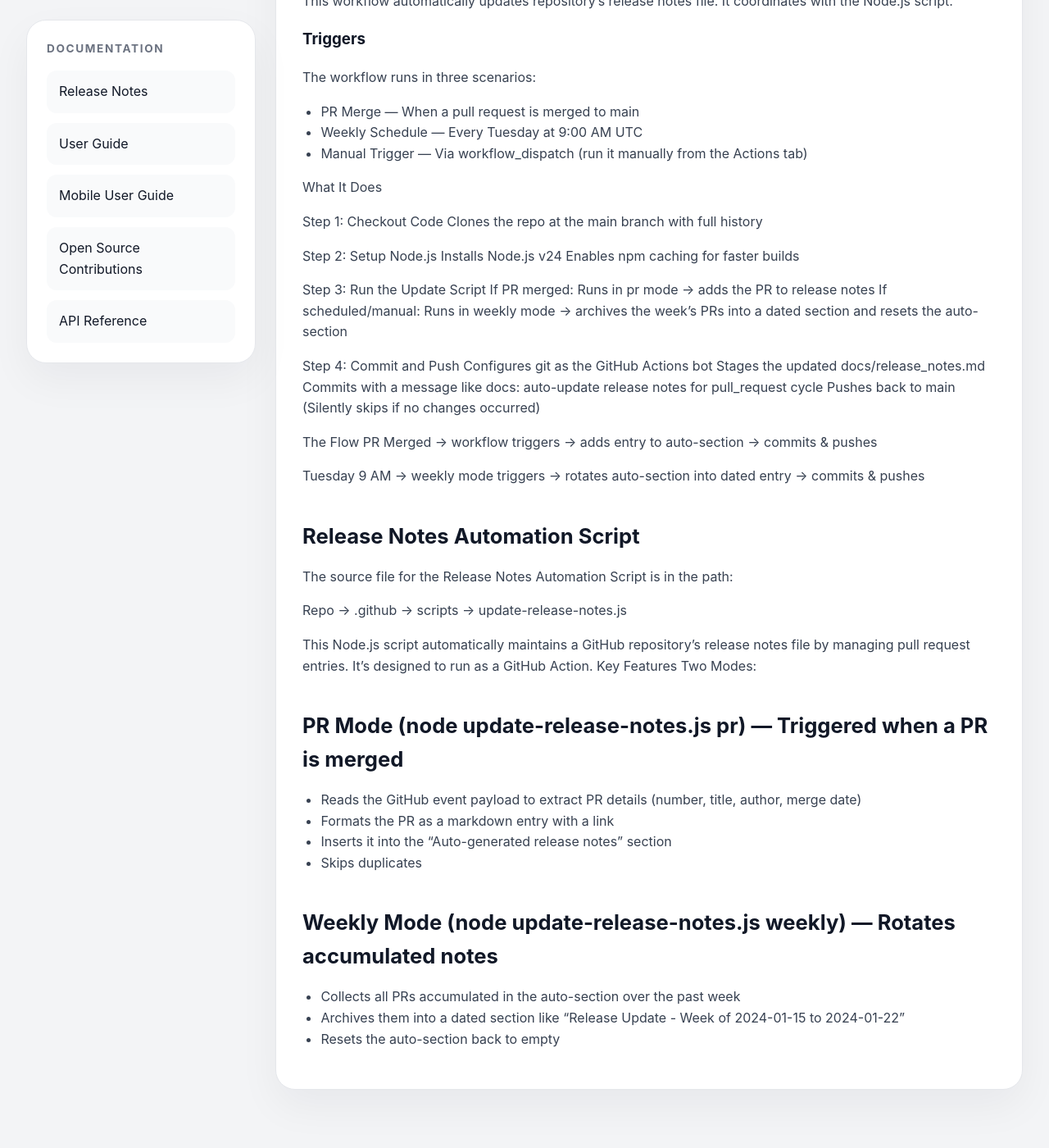
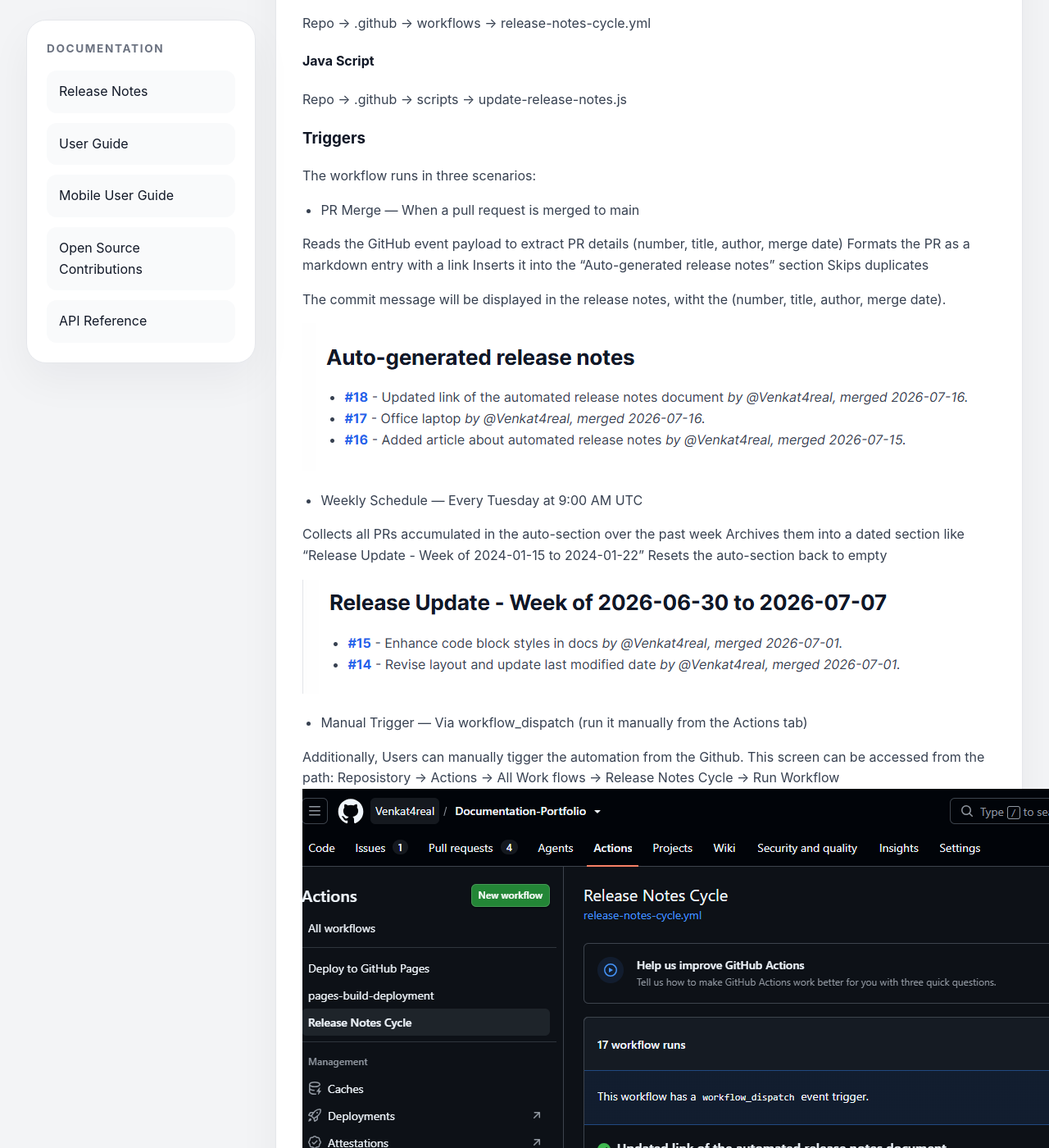
Before and after one commit to Venkat4real/FriedNotes, a Jekyll site: the page built from docs/AI_automation/automated-releasenotes.md, in a window 1280 px wide and 1400 px high, scrolled down 444 px. Shown: the whole window at 82% size. Built offline with Jekyll 4.4.1, drawn with Linux system fonts in a browser that asks for light colours; before the commit the page ends 1805 px from its top, so only the background shows below that; some of the changed text lies outside the part shown.

Commit message:
Updated the Automated release notes guide and removed the mobile section from Joplin main guide

```diff
--- a/docs/AI_automation/automated-releasenotes.md
+++ b/docs/AI_automation/automated-releasenotes.md
@@ -1,67 +1,55 @@
 ---
 layout: docs
-title: index for AI and Automation
-description: This page will list the AI and Automations projects.
+title: GitHub Actions Workflow
+description: This page will list theG itHub Action Workflows.
 ---
 ## GitHub Actions Workflow: Release Notes Automation
 
 The source file for the automated release notes is in path:
+
+#### YML file
+
 Repo → .github → workflows → release-notes-cycle.yml
 
-This workflow automatically updates repository's release notes file. It coordinates with the Node.js script.
+#### Java Script
+
+Repo → .github → scripts → update-release-notes.js
+
+
 
 ### Triggers
 
 The workflow runs in three scenarios:
 
 - PR Merge — When a pull request is merged to main
+
+Reads the GitHub event payload to extract PR details (number, title, author, merge date)
+Formats the PR as a markdown entry with a link
+Inserts it into the "Auto-generated release notes" section
+Skips duplicates
+
+The commit message will be displayed in the release notes, witht the (number, title, author, merge date).
+
+![Automated Release notes daily](image.png)
+
+
 - Weekly Schedule — Every Tuesday at 9:00 AM UTC
+
+Collects all PRs accumulated in the auto-section over the past week
+Archives them into a dated section like "Release Update - Week of 2024-01-15 to 2024-01-22"
+Resets the auto-section back to empty
+
+![Weekyl automated release notes](image-1.png)
+
 - Manual Trigger — Via workflow_dispatch (run it manually from the Actions tab)
 
-What It Does
+Additionally, Users can manually tigger the automation from the Github. This screen can be accessed from the path:
+Reposistory -> Actions -> All Work flows -> Release Notes Cycle -> Run Workflow
+![Manual trigger](image-2.png)
 
-Step 1: Checkout Code
-Clones the repo at the main branch with full history
-
-Step 2: Setup Node.js
-Installs Node.js v24
-Enables npm caching for faster builds
-
-Step 3: Run the Update Script
-If PR merged: Runs in pr mode → adds the PR to release notes
-If scheduled/manual: Runs in weekly mode → archives the week's PRs into a dated section and resets the auto-section
-
-Step 4: Commit and Push
-Configures git as the GitHub Actions bot
-Stages the updated docs/release_notes.md
-Commits with a message like docs: auto-update release notes for pull_request cycle
-Pushes back to main
-(Silently skips if no changes occurred)
 
 The Flow
+
 PR Merged → workflow triggers → adds entry to auto-section → commits & pushes
 
 Tuesday 9 AM → weekly mode triggers → rotates auto-section into dated entry → commits & pushes
-
-## Release Notes Automation Script
-
-The source file for the Release Notes Automation Script is in the path:
-
-Repo -> .github -> scripts -> update-release-notes.js
-
-This Node.js script automatically maintains a GitHub repository's release notes file by managing pull request entries. It's designed to run as a GitHub Action.
-Key Features
-Two Modes:
-
-## PR Mode (node update-release-notes.js pr) — Triggered when a PR is merged
-
-- Reads the GitHub event payload to extract PR details (number, title, author, merge date)
-- Formats the PR as a markdown entry with a link
-- Inserts it into the "Auto-generated release notes" section
-- Skips duplicates
-
-## Weekly Mode (node update-release-notes.js weekly) — Rotates accumulated notes
-
-- Collects all PRs accumulated in the auto-section over the past week
-- Archives them into a dated section like "Release Update - Week of 2024-01-15 to 2024-01-22"
-- Resets the auto-section back to empty
```
Also changed, not shown: docs/Joplin_User_guide.md (+0 -39 lines), docs/AI_automation/image-1.png (added), docs/AI_automation/image-2.png (added), docs/AI_automation/image.png (added).
